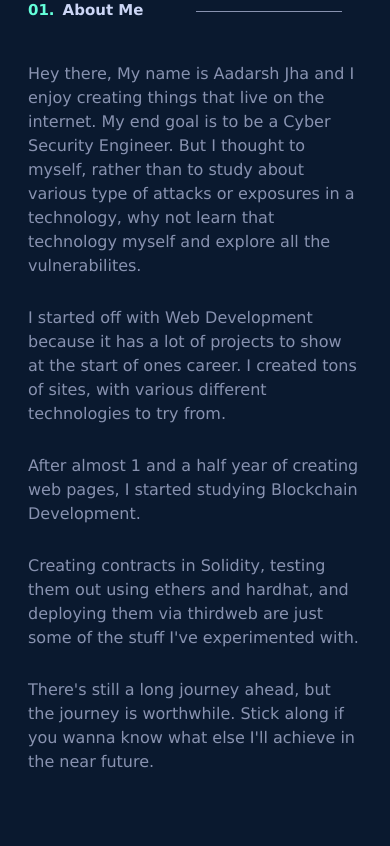
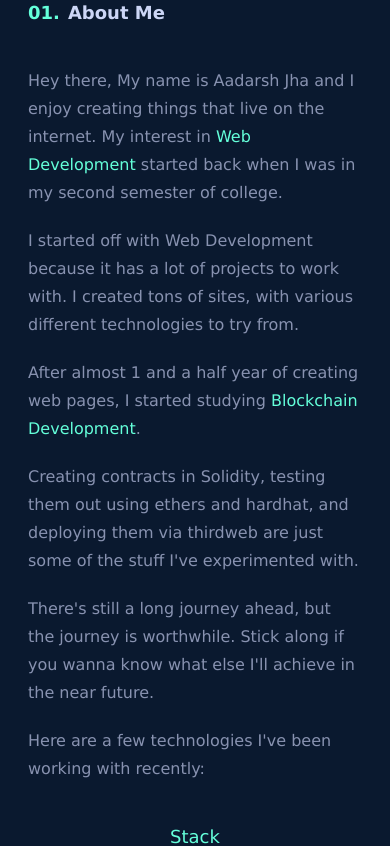
Before and after one commit to renji18/Portfolio-v1, a React (Create React App) app: page / in a window 390 px wide. Shown: the part 900-1746 px from the top of the page. Built offline with nearby package versions, Linux system fonts and the light colour scheme; no server answers.

Commit message:
about me done

```diff
--- a/package.json
+++ b/package.json
@@ -16,6 +16,7 @@
     "react-responsive-carousel": "^3.2.23",
     "react-router-dom": "^6.10.0",
     "react-scripts": "5.0.1",
+    "react-scroll": "^1.8.9",
     "react-tooltip": "^5.11.1",
     "web-vitals": "^2.1.4"
   },
--- a/public/index.html
+++ b/public/index.html
@@ -11,6 +11,12 @@
     >
     <a target="_blank" style="display: none" href="https://icons8.com"
       >Icons8</a
+    >
+    <a
+      style="display: none"
+      href="https://www.flaticon.com/free-stickers/respect"
+      title="respect stickers"
+      >Respect stickers created by aslaiart - Flaticon</a
     >
     <link
       rel="stylesheet"
--- a/src/App.js
+++ b/src/App.js
@@ -21,15 +21,9 @@ function App() {
         setActiveMenu={setActiveMenu}
       />
       <Routes>
-        <Route
-          path="/"
-          element={<Home setActiveMenu={setActiveMenu} menuOpen={menuOpen} />}
-        />
-        <Route
-          path="/project-details/:ID"
-          element={<ProjectDetails menuOpen={menuOpen} />}
-        />
-        <Route path="/admin" element={<AddNewProject menuOpen={menuOpen} />} />
+        <Route path="/" element={<Home />} />
+        <Route path="/project-details/:ID" element={<ProjectDetails />} />
+        <Route path="/admin" element={<AddNewProject />} />
       </Routes>
       <Footer />
     </Router>
--- a/src/components/AboutMe.js
+++ b/src/components/AboutMe.js
@@ -1,28 +1,67 @@
 import React from "react";
+import respect from "../assets/respect.png";
 
 const AboutMe = () => {
-  const bullshit = [
-    "Hey there, My name is Aadarsh Jha and I enjoy creating things that live on the internet. My end goal is to be a Cyber Security Engineer. But I thought to myself, rather than to study about various type of attacks or exposures in a technology, why not learn that technology myself and explore all the vulnerabilites.",
-    "I started off with Web Development because it has a lot of projects to show at the start of ones career. I created tons of sites, with various different technologies to try from.",
-    "After almost 1 and a half year of creating web pages, I started studying Blockchain Development.",
-    "Creating contracts in Solidity, testing them out using ethers and hardhat, and deploying them via thirdweb are just some of the stuff I've experimented with.",
-    "There's still a long journey ahead, but the journey is worthwhile. Stick along if you wanna know what else I'll achieve in the near future.",
-  ];
   return (
     <div
       id="aboutMe"
-      className="py-10 justify-center px-7 sm:px-20 lg:px-0 flex flex-col items-center"
+      className="py-10 justify-center md:h-[100vh] flex flex-col items-center"
     >
-      <div className="customContainer">
-        <div className="flex gap-2 text-[15px] font-semibold lg:text-[30px] sm:text-[20px]">
+      <div className="customContainer px-7 sm:px-20 lg:px-0">
+        <div className="flex gap-2 text-lg font-semibold lg:text-3xl sm:text-2xl">
           <span className="text-[#64ffda]">01.</span>
           <h1 className="lg:mb-10 w-full sm:w-4/12">About Me</h1>
-          <div className="h-[1px] w-full -translate-x-5 sm:translate-x-0 translate-y-3 md bg-[#8892b0]"></div>
         </div>
-        <div className="flex text-[#8892b0] pb-10 mt-10 lg:pb-20 lg:gap-10 flex-col gap-7">
-          {bullshit.map((item, index) => (
-            <p key={index}>{item}</p>
-          ))}
+        <div className="flex justify-center items-center">
+          <div className="hidden lg:block">
+            <img src={respect} alt="about me" />
+          </div>
+          <div className="flex lg:text-end text-[#8892b0] pb-10 mt-10 lg:gap-10 flex-col gap-5">
+            <p className="leading-7">
+              Hey there, My name is Aadarsh Jha and I enjoy creating things that
+              live on the internet. My interest in{" "}
+              <span className="text-[#64ffda]">Web Development</span> started
+              back when I was in my second semester of college.
+            </p>
+            <p className="leading-7">
+              I started off with Web Development because it has a lot of
+              projects to work with. I created tons of sites, with various
+              different technologies to try from.
+            </p>
+            <p className="leading-7">
+              After almost 1 and a half year of creating web pages, I started
+              studying{" "}
+              <span className="text-[#64ffda]">Blockchain Development</span>.
+            </p>
+            <p className="leading-7">
+              Creating contracts in Solidity, testing them out using ethers and
+              hardhat, and deploying them via thirdweb are just some of the
+              stuff I've experimented with.
+            </p>
+            <p className="leading-7">
+              There's still a long journey ahead, but the journey is worthwhile.
+              Stick along if you wanna know what else I'll achieve in the near
+              future.
+            </p>
+            <p className="leading-7">
+              Here are a few technologies I've been working with recently:
+            </p>
+          </div>
+        </div>
+        <div className="flex lg:justify-end text-lg md:text-2xl flex-col sm:flex-row items-center gap-2">
+          <p className="text-[#64ffda]">Stack</p>
+          <p className="hidden sm:block">|</p>
+          <div className="flex items-center gap-3">
+            <i className="devicon-react-original colored"></i>
+            <i className="devicon-express-original"></i>
+            <i className="devicon-mongodb-plain colored"></i>
+            <i className="devicon-solidity-plain"></i>
+            <i className="devicon-nodejs-plain colored"></i>
+            <i className="devicon-redux-original colored"></i>
+            <i className="devicon-github-original"></i>
+            <i className="devicon-tailwindcss-plain colored"></i>
+            <i className="devicon-javascript-plain colored"></i>
+          </div>
         </div>
       </div>
     </div>
--- a/src/components/Contact.js
+++ b/src/components/Contact.js
@@ -44,11 +44,11 @@ const Contact = () => {
         Share your thoughts
       </h1>
       <div className="pb-10">
-        <div className="container lg:flex mx-auto">
+        <div className="container lg:flex justify-center items-center mx-auto">
           <div className="w-full hidden lg:block lg:w-1/2">
-            <img src={poster} className="w-full h-[610px]" alt="posterImage" />
+            <img src={poster} className="w-full h-[500px]" alt="posterImage" />
           </div>
-          <div className="w-full lg:w-1/2 text-center lg:pt-24 lg:px-16">
+          <div className="w-full lg:w-1/2 text-center lg:pt-9 lg:px-16">
             <form className="text-lg flex flex-col gap-5">
               <input
                 autoComplete="off"
--- a/src/components/Footer.js
+++ b/src/components/Footer.js
@@ -41,9 +41,7 @@ const Footer = () => {
   ];
 
   return (
-    <div
-      className=" border-t border-t-[#64ffda] text-sm text-center py-3 sm:text-lg flex justify-between px-3 sm:px-5 lg:px-10"
-    >
+    <div className="text-sm text-center py-3 sm:text-lg flex justify-between px-3 sm:px-5 lg:px-10">
       <div>
         {leftPart.map((item) => (
           <div key={item.value} className="flex items-center gap-1 space-y-3">
--- a/src/components/Hero.js
+++ b/src/components/Hero.js
@@ -4,7 +4,7 @@ import hi from "../assets/hi.png";
 
 const Hero = () => {
   return (
-    <div className="h-[100vh] mt-[-65px] md:mt-[-40px] justify-center items-center sm:justify-evenly w-full flex-col sm:flex-row flex">
+    <div id="hero" className="h-[100vh] mt-[-65px] md:mt-[-40px] justify-center items-center sm:justify-evenly w-full flex-col sm:flex-row flex">
       <div className="flex customContainer px-7 sm:px-20 lg:px-0  flex-col gap-8">
         <p className="text-[#64ffda] text-lg">Hi, my name is</p>
         <div className="font-semibold lg:text-6xl md:text-5xl text-3xl sm:text-4xl">
@@ -31,17 +31,6 @@ const Hero = () => {
             <img src={hi} className="w-[228px] h-[228px]" alt="hi" />
           </div>
         </div>
-        {/* <div className="flex lg:text-3xl justify-center text-xl items-center gap-3">
-          Stack |<i className="devicon-react-original colored"></i>
-          <i className="devicon-express-original"></i>
-          <i className="devicon-mongodb-plain colored"></i>
-          <i className="devicon-solidity-plain"></i>
-          <i className="devicon-nodejs-plain colored"></i>
-          <i className="devicon-redux-original colored"></i>
-          <i className="devicon-github-original"></i>
-          <i className="devicon-tailwindcss-plain colored"></i>
-          <i className="devicon-javascript-plain colored"></i>
-        </div> */}
       </div>
     </div>
   );
--- a/src/pages/AddNewProject.js
+++ b/src/pages/AddNewProject.js
@@ -3,7 +3,7 @@ import axios from "axios";
 import { useNavigate } from "react-router-dom";
 import poster from "../assets/wallpaperflare.com_wallpaper.jpg";
 
-const AddNewProject = ({ menuOpen }) => {
+const AddNewProject = () => {
   const navigate = useNavigate();
 
   const [formData, setFormData] = useState({
@@ -79,7 +79,6 @@ const AddNewProject = ({ menuOpen }) => {
 
   return (
     <div
-      style={{ filter: menuOpen && "blur(1px)" }}
       className="py-[45px]"
     >
       <div className="container lg:flex mx-auto">
--- a/src/pages/Home.js
+++ b/src/pages/Home.js
@@ -5,13 +5,13 @@ import AllProjects from "../components/AllProjects";
 import Contact from "../components/Contact";
 import Experience from "../components/Experience";
 
-const Home = ({ setActiveMenu, menuOpen }) => {
+const Home = () => {
   return (
     <>
-      <Hero setActiveMenu={setActiveMenu} menuOpen={menuOpen} />
-      <AboutMe menuOpen={menuOpen} />
-      {/* <Experience menuOpen={menuOpen} /> */}
-      <AllProjects menuOpen={menuOpen} />
+      <Hero />
+      <AboutMe />
+      {/* <Experience /> */}
+      <AllProjects />
       <Contact />
     </>
   );
```
Also changed, not shown: src/components/Header.js (+31 -11 lines), src/components/MobileHeader.js (+5 -10 lines), src/assets/respect.png (added), 1 other file (tests, documents, lock files or other folders).
